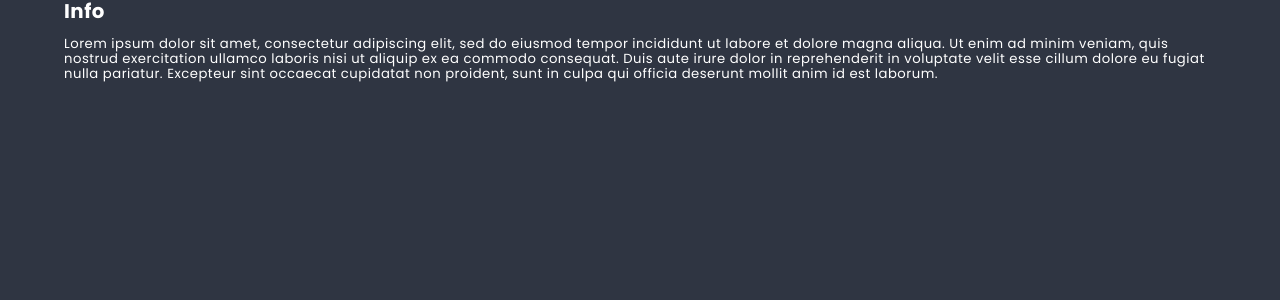
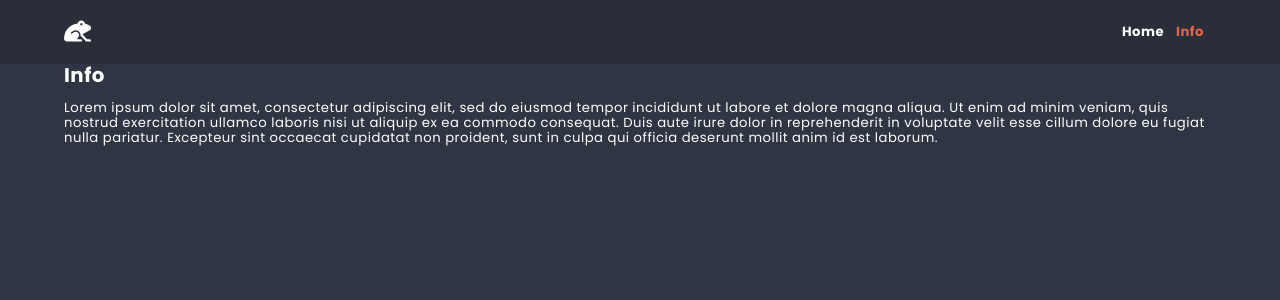
Before and after one commit to MarcinSkowronek27/react-lessons, a React app: page /info in a window 1280 px wide. Shown: the top 300 px of the page. Built offline with nearby package versions, Linux system fonts and the light colour scheme.

Commit message:
Added navigation (OK)

```diff
--- a/src/components/MainLayout/MainLayout.js
+++ b/src/components/MainLayout/MainLayout.js
@@ -1,8 +1,10 @@
 import React from 'react';
 import PropTypes from 'prop-types';
+import Header from '../Header/Header';
 
 const MainLayout = ({children}) => (
   <div>
+    <Header/>
     {children}
   </div>
 );
```
